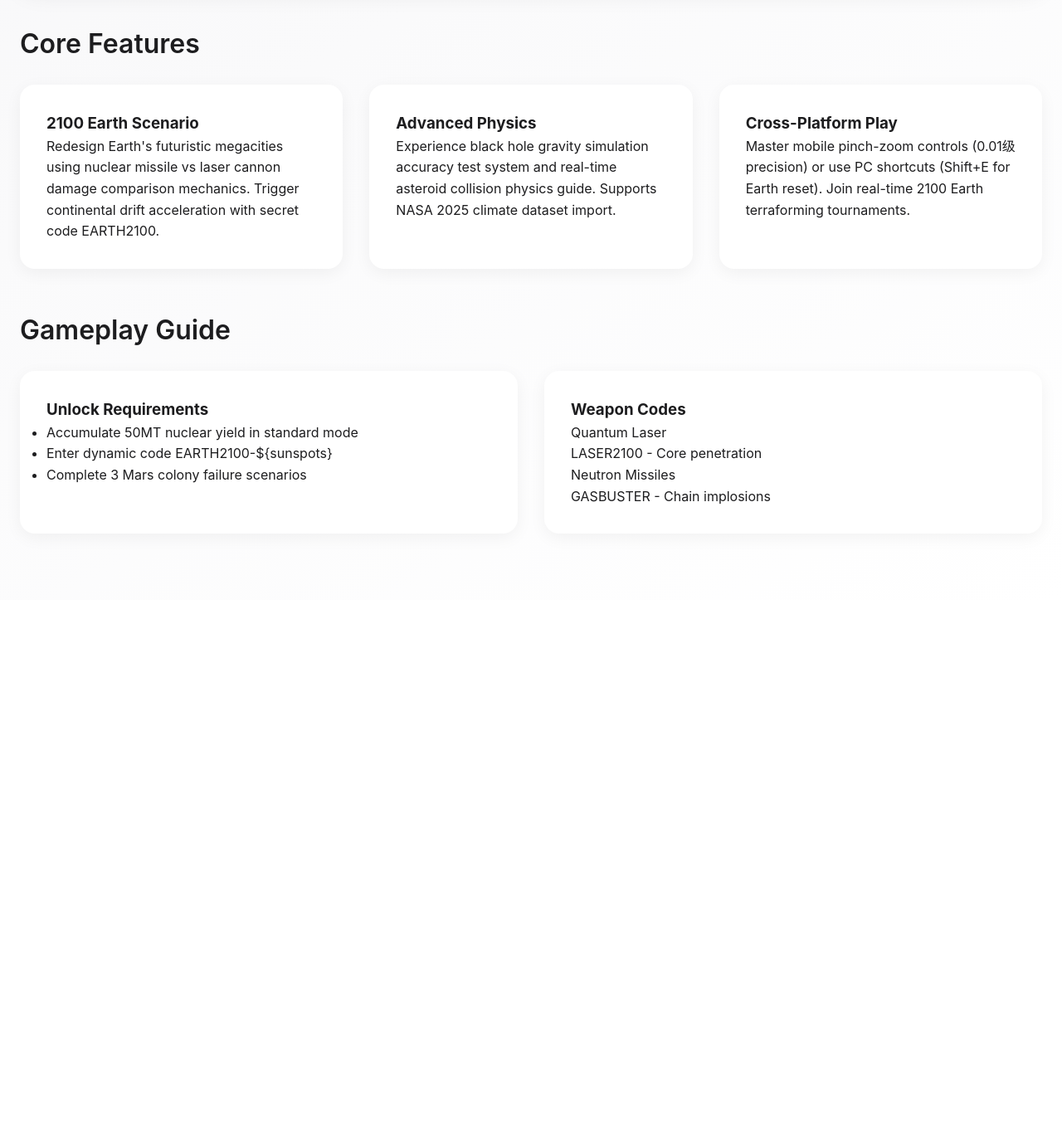
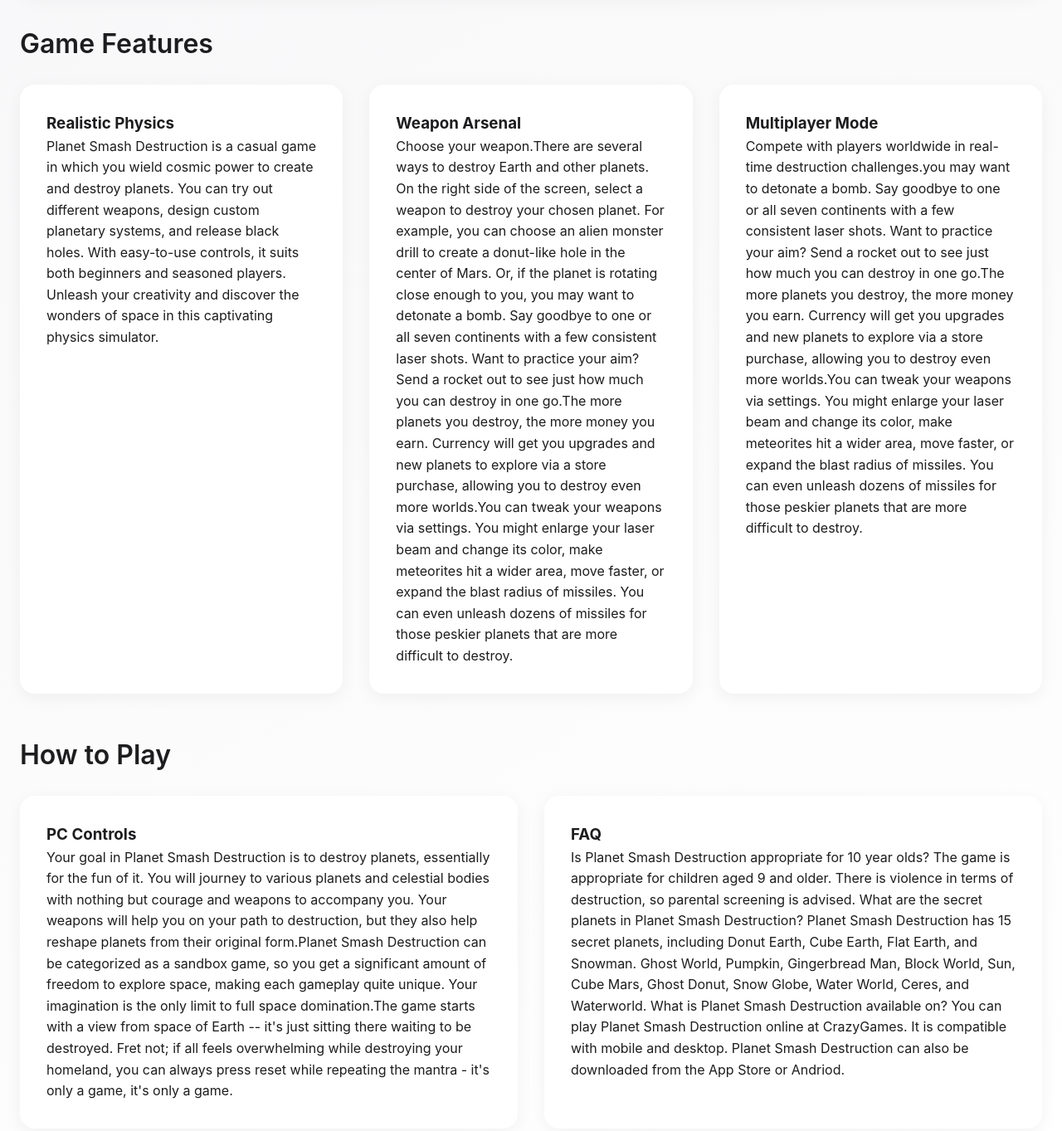
Before and after one commit to MARTINE249/solar-smash, a plain HTML site: page index.html in a window 1280 px wide. Shown: the part 860-2223 px from the top of the page at 83% size. Before the commit the page ends 1583 px from the top, so only its background shows below. Drawn offline with Linux system fonts and the light colour scheme.

Commit message:
Update index.html

```diff
--- a/index.html
+++ b/index.html
@@ -3,34 +3,23 @@
 <head>
     <meta charset="UTF-8">
     <meta name="viewport" content="width=device-width, initial-scale=1.0, viewport-fit=cover">
-    <title>2100 earth solar smash html5 game 2025 | PixelPioneer</title>
-    <meta name="description" content="Unlock 2100 Earth in Solar Smash: Master black hole physics simulation, test real-time asteroid collisions, and explore Mars colonization failure scenarios. Play the ultimate cosmic destruction game on PC & mobile.">
-    <meta name="robots" content="index, follow">
-    <link rel="canonical" href="https://pixelpionner.online/solar-smash">
+
     <!-- Google tag (gtag.js) -->
     <script async src="https://www.googletagmanager.com/gtag/js?id=G-LW274F60CT"></script>
     <script>
       window.dataLayer = window.dataLayer || [];
       function gtag(){dataLayer.push(arguments);}
       gtag('js', new Date());
-
       gtag('config', 'G-LW274F60CT');
     </script>
-    <!-- Structured Data -->
-    <script type="application/ld+json">
-    {
-        "@context": "https://schema.org",
-        "@type": "VideoGame",
-        "name": "Solar Smash: 2100 Earth Edition",
-        "playMode": ["SinglePlayer","MultiPlayer"],
-        "gamePlatform": ["PC","Mobile"],
-        "keywords": "2100 Earth, black hole physics, asteroid collision simulation",
-        "description": "Advanced cosmic destruction simulator with real-time physics engine",
-        "operatingSystem": ["Android","iOS","Windows"],
-        "screenshot": "https://example.com/preview.jpg"
-    }
-    </script>
 
+    <title>Solar Smash | PixelPioneer</title>
+    <meta name="description" content="How to unlock 2100 Earth in Solar Smash? - the most realistic planet simulation game with advanced physics. Available online for PC and mobile devices.">
+
+    <!-- Canonical URL -->
+    <link rel="canonical" href="https://pixelpionner.online/solar-smash">
+
+    <!-- Apple Style CSS -->
     <style>
         :root {
             --apple-black: #1D1D1F;
@@ -87,7 +76,7 @@
         .game-frame-container {
             position: relative;
             width: 100%;
-            padding-top: 56.25%;
+            padding-top: 56.25%; /* 16:9 Aspect Ratio */
             border-radius: 20px;
             overflow: hidden;
             box-shadow: 0 10px 30px rgba(0,0,0,0.1);
@@ -129,12 +118,15 @@
             h1 {
                 font-size: 2.5rem;
             }
+
             .container {
                 padding: 1.5rem 1rem;
             }
+
             .game-description {
                 font-size: 1.1rem;
             }
+
             h2 {
                 font-size: 1.75rem;
             }
@@ -146,9 +138,11 @@
                 --apple-black: #F5F5F7;
                 --apple-white: #1D1D1F;
             }
+
             body {
                 color: var(--apple-white);
             }
+
             .feature-card {
                 background: rgba(255,255,255,0.05);
             }
@@ -159,47 +153,39 @@
     <div class="container">
         <h1>2100 Earth Edition Solar Smash 2025</h1>
         <div class="game-frame-container">
-            <iframe src="https://www.crazygames.com/embed/solar-smash"
-                    frameborder="0"
-                    allow="gamepad *; fullscreen *"
-                    loading="lazy"
-                    title="Solar Smash 2100 Earth Simulation"></iframe>
+            <iframe src="https://www.crazygames.com/embed/solar-smash" frameborder="0" allow="gamepad *; fullscreen *"></iframe>
         </div>
 
-        <h2>Core Features</h2>
+        <h2>Game Features</h2>
         <div class="game-features">
             <div class="feature-card">
-                <h3>2100 Earth Scenario</h3>
-                <p>Redesign Earth's futuristic megacities using nuclear missile vs laser cannon damage comparison mechanics. Trigger continental drift acceleration with secret code <code>EARTH2100</code>.</p>
+                <h3>Realistic Physics</h3>
+                <p>Planet Smash Destruction is a casual game in which you wield cosmic power to create and destroy planets. You can try out different weapons, design custom planetary systems, and release black holes. With easy-to-use controls, it suits both beginners and seasoned players. Unleash your creativity and discover the wonders of space in this captivating physics simulator.</p>
             </div>
             <div class="feature-card">
-                <h3>Advanced Physics</h3>
-                <p>Experience black hole gravity simulation accuracy test system and real-time asteroid collision physics guide. Supports NASA 2025 climate dataset import.</p>
+                <h3>Weapon Arsenal</h3>
+                <p>Choose your weapon.There are several ways to destroy Earth and other planets. On the right side of the screen, select a weapon to destroy your chosen planet. For example, you can choose an alien monster drill to create a donut-like hole in the center of Mars. Or, if the planet is rotating close enough to you, you may want to detonate a bomb. Say goodbye to one or all seven continents with a few consistent laser shots. Want to practice your aim? Send a rocket out to see just how much you can destroy in one go.The more planets you destroy, the more money you earn. Currency will get you upgrades and new planets to explore via a store purchase, allowing you to destroy even more worlds.You can tweak your weapons via settings. You might enlarge your laser beam and change its color, make meteorites hit a wider area, move faster, or expand the blast radius of missiles. You can even unleash dozens of missiles for those peskier planets that are more difficult to destroy.</p>
             </div>
             <div class="feature-card">
-                <h3>Cross-Platform Play</h3>
-                <p>Master mobile pinch-zoom controls (0.01级 precision) or use PC shortcuts (<kbd>Shift+E</kbd> for Earth reset). Join real-time 2100 Earth terraforming tournaments.</p>
+                <h3>Multiplayer Mode</h3>
+                <p>Compete with players worldwide in real-time destruction challenges.you may want to detonate a bomb. Say goodbye to one or all seven continents with a few consistent laser shots. Want to practice your aim? Send a rocket out to see just how much you can destroy in one go.The more planets you destroy, the more money you earn. Currency will get you upgrades and new planets to explore via a store purchase, allowing you to destroy even more worlds.You can tweak your weapons via settings. You might enlarge your laser beam and change its color, make meteorites hit a wider area, move faster, or expand the blast radius of missiles. You can even unleash dozens of missiles for those peskier planets that are more difficult to destroy.</p>
             </div>
         </div>
 
-        <h2>Gameplay Guide</h2>
+        <h2>How to Play</h2>
         <div class="game-features">
             <div class="feature-card">
-                <h3>Unlock Requirements</h3>
-                <ul>
-                    <li>Accumulate 50MT nuclear yield in standard mode</li>
-                    <li>Enter dynamic code <code>EARTH2100-${sunspots}</code></li>
-                    <li>Complete 3 Mars colony failure scenarios</li>
-                </ul>
+                <h3>PC Controls</h3>
+                <p>Your goal in Planet Smash Destruction is to destroy planets, essentially for the fun of it. You will journey to various planets and celestial bodies with nothing but courage and weapons to accompany you. Your weapons will help you on your path to destruction, but they also help reshape planets from their original form.Planet Smash Destruction can be categorized as a sandbox game, so you get a significant amount of freedom to explore space, making each gameplay quite unique. Your imagination is the only limit to full space domination.The game starts with a view from space of Earth -- it's just sitting there waiting to be destroyed. Fret not; if all feels overwhelming while destroying your homeland, you can always press reset while repeating the mantra - it's only a game, it's only a game.</p>
             </div>
             <div class="feature-card">
-                <h3>Weapon Codes</h3>
-                <dl>
-                    <dt>Quantum Laser</dt>
-                    <dd><code>LASER2100</code> - Core penetration</dd>
-                    <dt>Neutron Missiles</dt>
-                    <dd><code>GASBUSTER</code> - Chain implosions</dd>
-                </dl>
+                <h3>FAQ</h3>
+                <p>Is Planet Smash Destruction appropriate for 10 year olds?
+The game is appropriate for children aged 9 and older. There is violence in terms of destruction, so parental screening is advised.
+What are the secret planets in Planet Smash Destruction?
+Planet Smash Destruction has 15 secret planets, including Donut Earth, Cube Earth, Flat Earth, and Snowman. Ghost World, Pumpkin, Gingerbread Man, Block World, Sun, Cube Mars, Ghost Donut, Snow Globe, Water World, Ceres, and Waterworld.
+What is Planet Smash Destruction available on?
+You can play Planet Smash Destruction online at CrazyGames. It is compatible with mobile and desktop. Planet Smash Destruction can also be downloaded from the App Store or Andriod.</p>
             </div>
         </div>
     </div>
```
Lines whose indentation alone changed are shown as unchanged.
